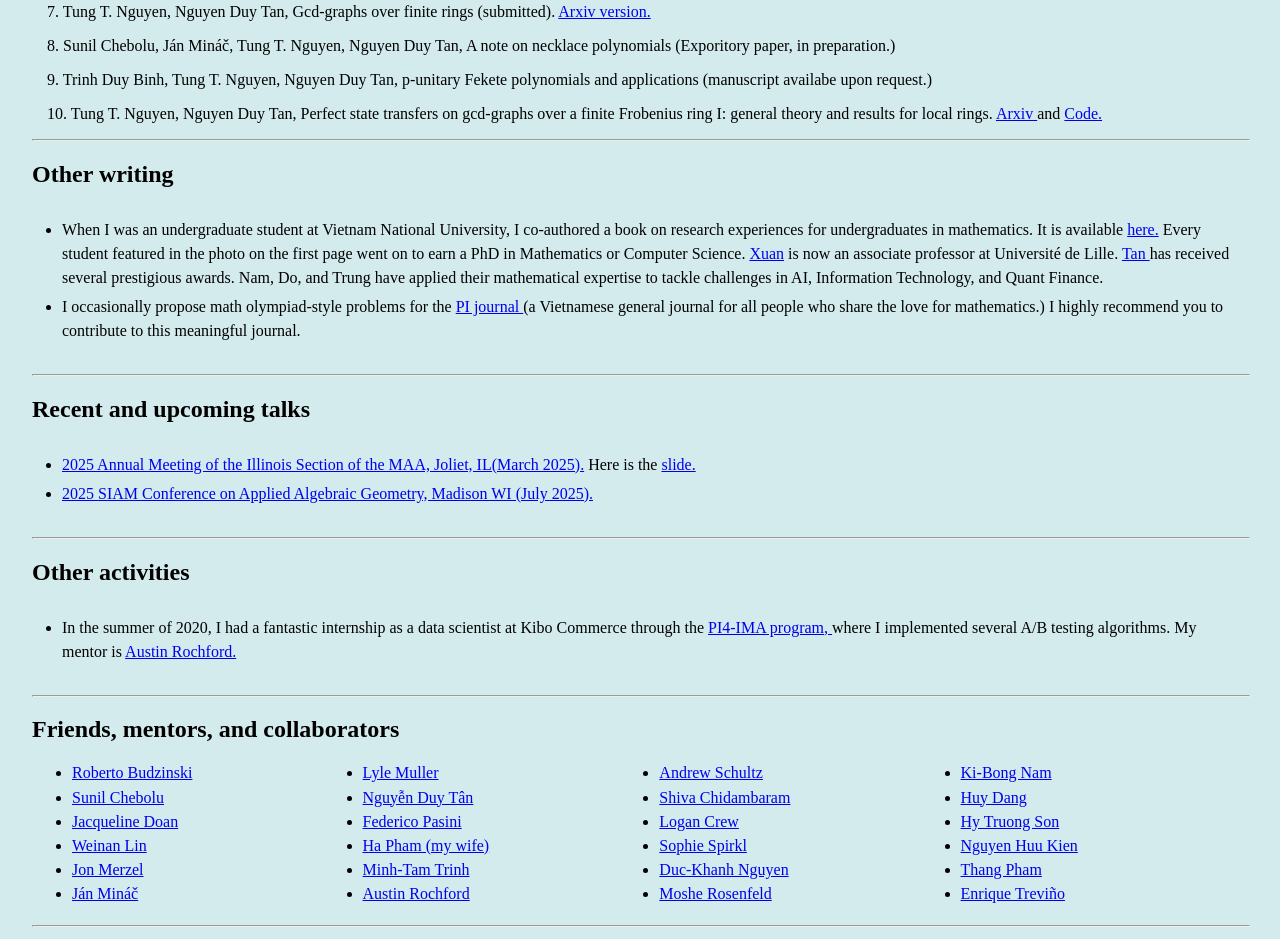
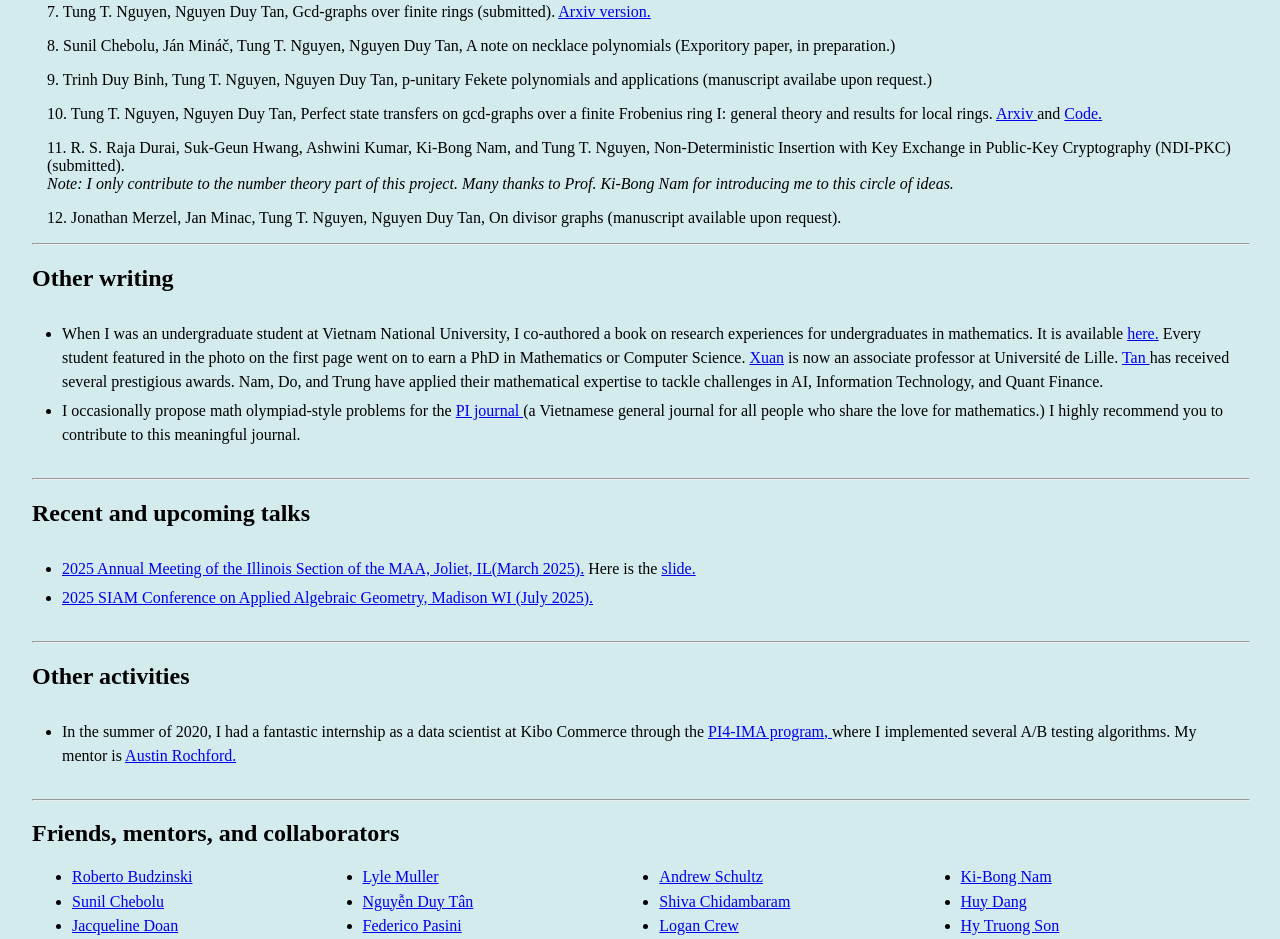
Before and after one commit to tungprime/tungprime.github.io, a plain HTML site: page index.html in a window 1280 px wide. Shown: the part 2135-3074 px from the top of the page. Drawn offline with Linux system fonts and the light colour scheme.

Commit message:
Update index.html

```diff
--- a/index.html
+++ b/index.html
@@ -217,6 +217,11 @@
         <p> 8. Sunil Chebolu, Ján Mináč, Tung T. Nguyen, Nguyen Duy Tan, A note on necklace polynomials (Exporitory paper, in preparation.) </p>
         <p> 9. Trinh Duy Binh, Tung T. Nguyen, Nguyen Duy Tan, p-unitary Fekete polynomials and applications (manuscript availabe upon request.) </p>
         <p> 10. Tung T. Nguyen, Nguyen Duy Tan, Perfect state transfers on  gcd-graphs over a finite Frobenius ring I: general theory and results for local rings. <a href= "https://arxiv.org/abs/2504.00404"> Arxiv </a> and  <a href ="https://github.com/tungprime/perfect_state_transfer_on_gcd_graphs"> Code. </a></p>
+        <p> 11. R. S. Raja Durai, Suk-Geun Hwang, Ashwini Kumar, Ki-Bong Nam, and Tung T. Nguyen, Non-Deterministic Insertion with Key Exchange in Public-Key Cryptography (NDI-PKC) (submitted).
+          <br>
+        <i> Note: I only contribute to the number theory part of this project. Many thanks to Prof. Ki-Bong Nam for introducing me to this circle of ideas. </i></p>
+        <p> 12. Jonathan Merzel, Jan Minac, Tung T. Nguyen, Nguyen Duy Tan, On divisor graphs (manuscript available upon request). </p>
+
       </div>
 
 
```
